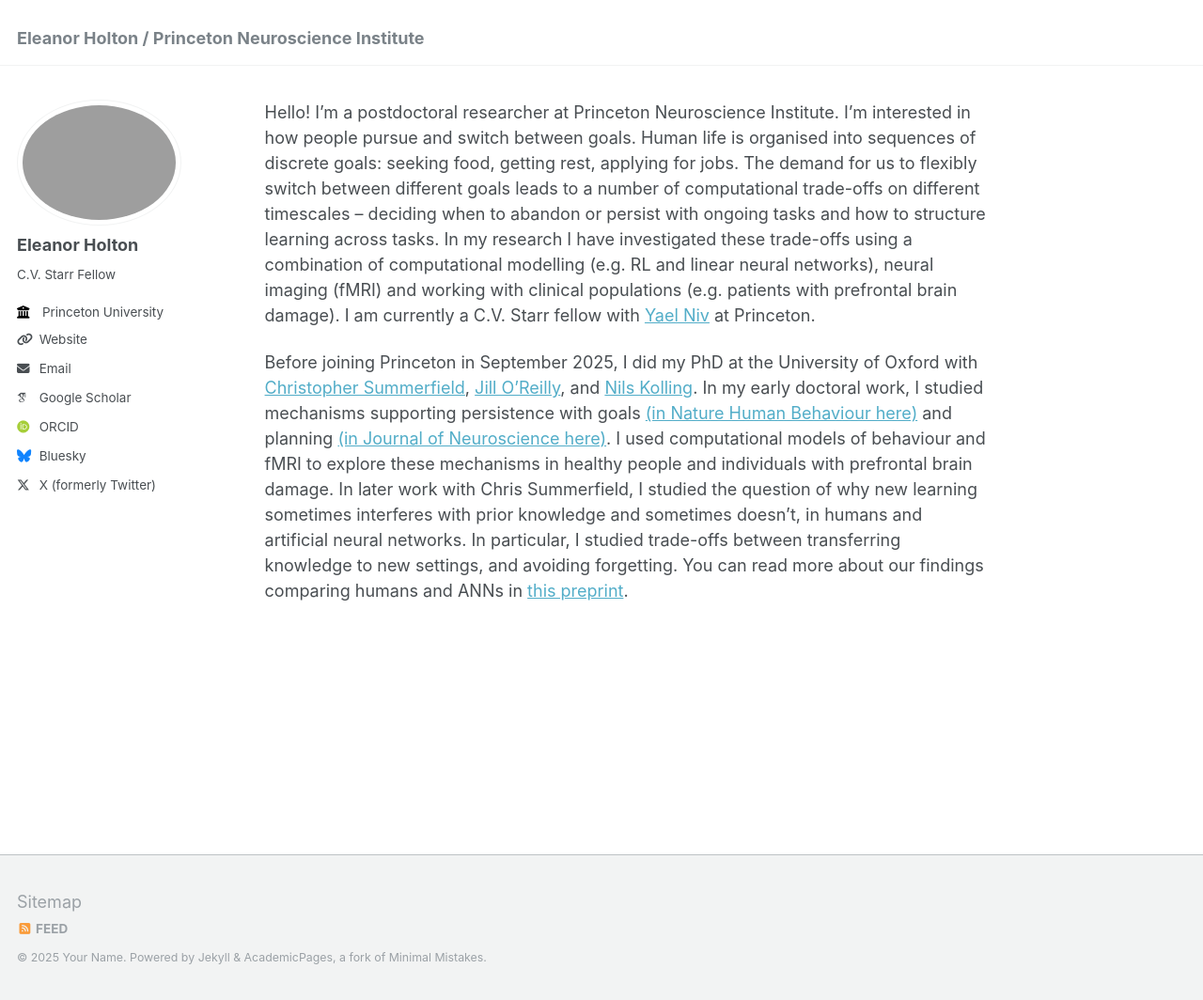
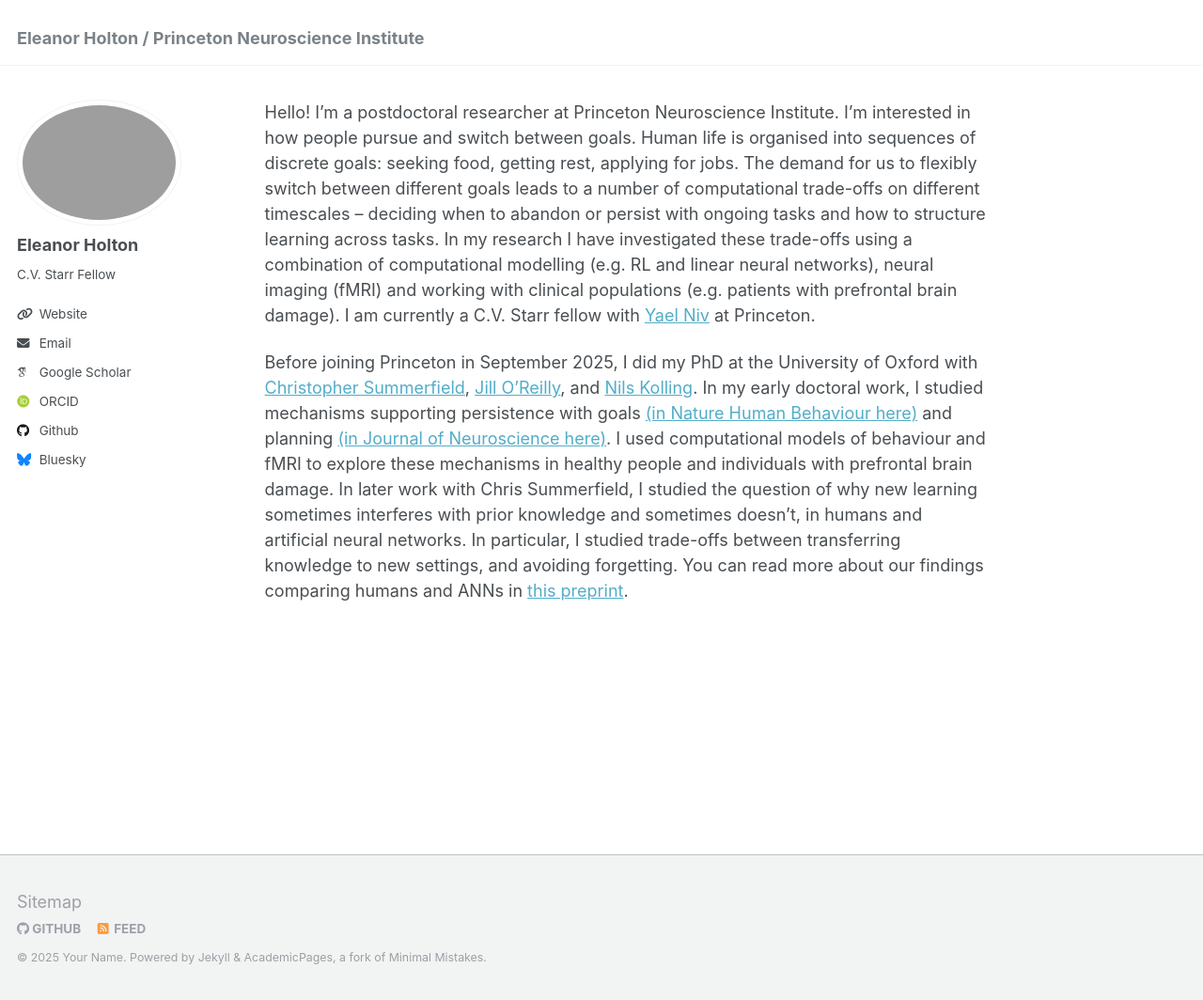
Before and after one commit to eleanorholton/eleanorholton.github.io, a Jekyll site: the page built from _pages/about.md, in a window 1280 px wide and 1064 px high. Shown: the whole window at 94% size. Built offline with Jekyll 4.4.1, drawn with Linux system fonts in a browser that asks for light colours; some web fonts are replaced; part of the change alters nothing that is shown.

Commit message:
Comment out employer and social media entries
Updated employer and social media fields to be commented out.

```diff
--- a/_config.yml
+++ b/_config.yml
@@ -26,7 +26,7 @@ author:
   pronouns         : # example: "she/her"
   bio              : "C.V. Starr Fellow"
   location         : #"Earth"
-  employer         : "Princeton University"
+  employer         : #"Princeton University"
   uri              : "https://pni.princeton.edu/people/eleanor-holton"
   email            : "eh9211@princeton.edu"
 
@@ -43,7 +43,7 @@ author:
   bitbucket        : # Username - Update with your username on the site
   codepen          : # Username
   dribbble         : # Username
-  github           : #"academicpages"
+  github           : "https://github.com/eleanorholton/"
   kaggle           : # Username
   stackoverflow    : # User number or user number and name (i.e., use "1" or "1/jeff-atwood")
 
@@ -65,7 +65,7 @@ author:
   steam            : # Username
   telegram         : # URL
   tumblr           : # Username
-  twitter          : "eleanorholton1"
+  twitter          : # Username
   vine             : # Username
   weibo            : # Username
   wikipedia        : # Username
```
